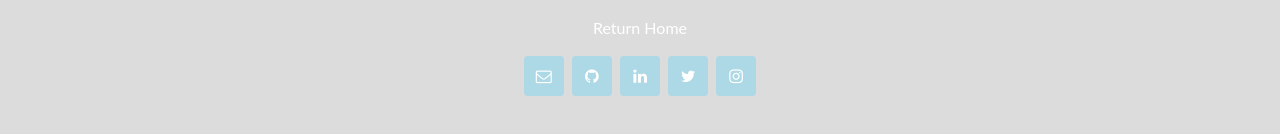
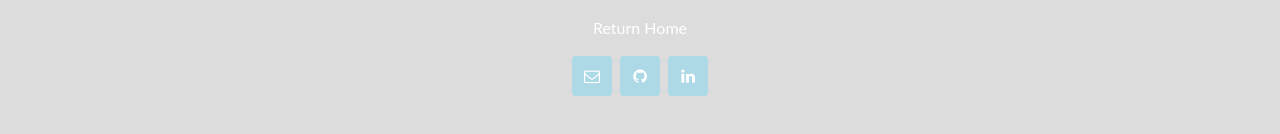
Before and after one commit to ployeezus/ployeezus.github.io, a plain HTML site: page index.html in a window 1280 px wide. Shown: the part 5990-6124 px from the top of the page. Drawn offline with Linux system fonts and the light colour scheme.

Commit message:
Update index.html

```diff
--- a/index.html
+++ b/index.html
@@ -189,8 +189,6 @@
             <a href="mailto:ployunchit0@gmail.com" class="fa fa-envelope-o"></a>
             <a href="https://github.com/ployeezus" class="fa fa-github"></a>
             <a href="https://www.linkedin.com/in/ploy-unchit-383506131/" class="fa fa-linkedin"></a>
-            <a href="https://www.twitter.com/ployeezus/" class="fa fa-twitter"></a>
-            <a href="https://www.instagram.com/ployeezus/" class="fa fa-instagram"></a>
         </div>
     </footer>
 
```
